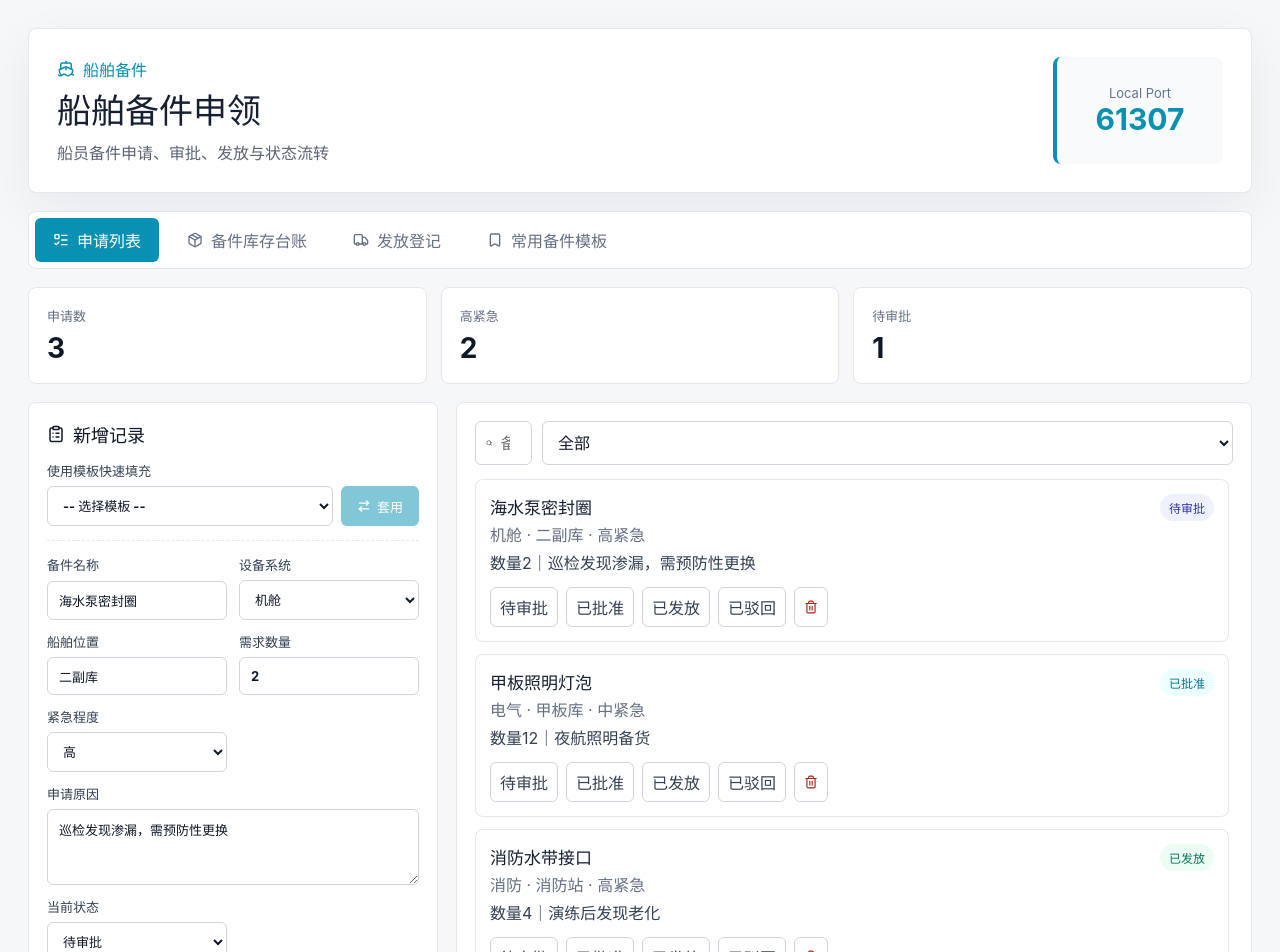
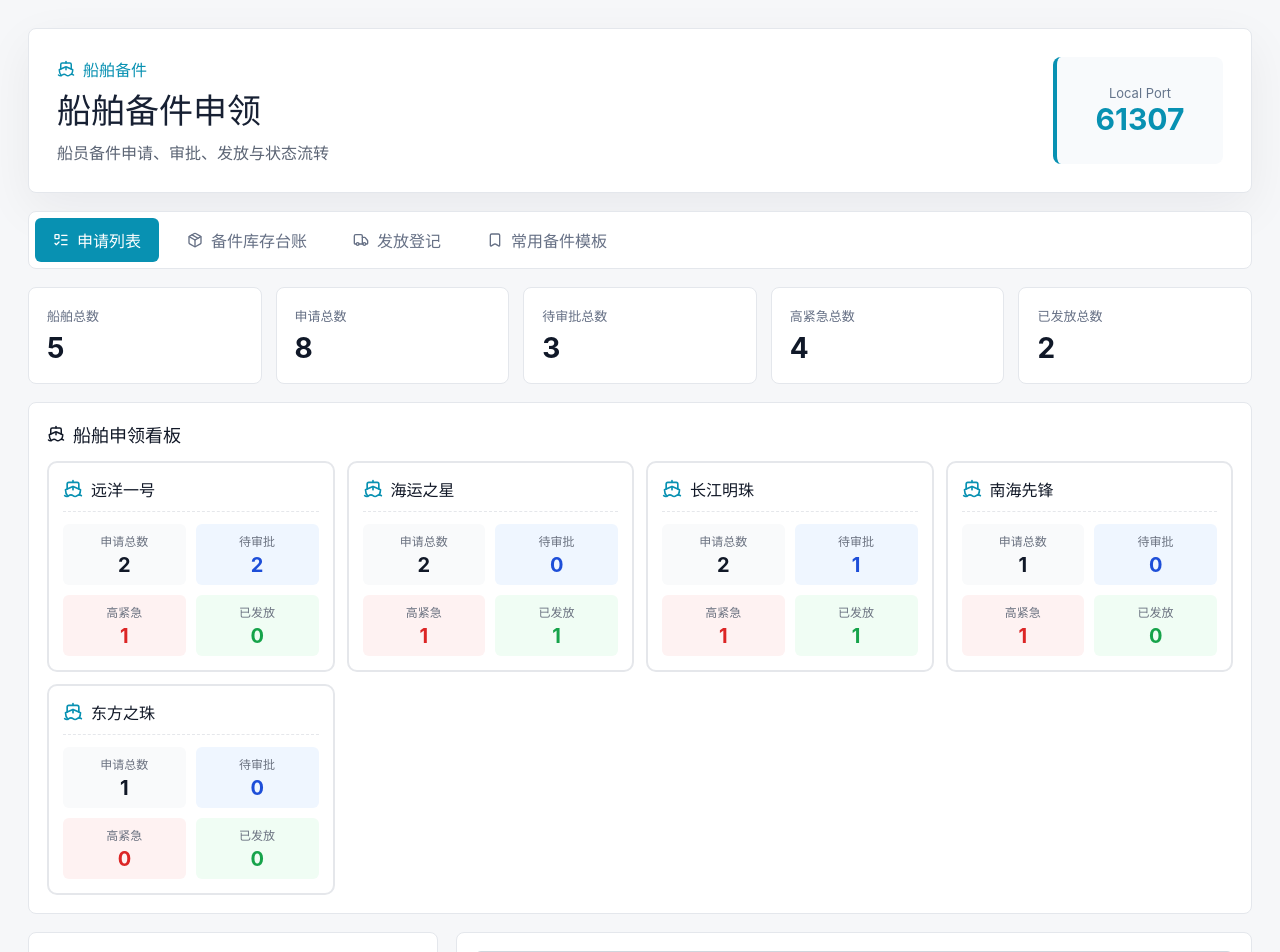
Before and after one commit to aliAjax/hxwl-61307-c7b5dac, a React (Vite) app: page / in a window 1280 px wide. Shown: the top 952 px of the page. Built offline with nearby package versions, Linux system fonts and the light colour scheme.

Commit message:
.3436396082391580:b255d8c798c2c450644b32a76fe39be4_6a2d4fc6792c020995148764.6a2d4fca792c020995148766.6a2d4fcad0960e121b080fe5:Trae CN.T(2026/6/13 20:40:42)

```diff
--- a/src/App.css
+++ b/src/App.css
@@ -57,7 +57,7 @@ h1 { font-size: 34px; line-height: 1.15; letter-spacing: 0; }
 
 .metrics {
   display: grid;
-  grid-template-columns: repeat(3, minmax(0, 1fr));
+  grid-template-columns: repeat(5, minmax(0, 1fr));
   gap: 14px;
   margin: 18px 0;
 }
@@ -533,6 +533,142 @@ textarea { min-height: 76px; resize: vertical; }
   line-height: 1.6;
 }
 
+.ship-dashboard {
+  margin-bottom: 18px;
+}
+
+.ship-grid {
+  display: grid;
+  grid-template-columns: repeat(auto-fill, minmax(240px, 1fr));
+  gap: 12px;
+}
+
+.ship-card {
+  border: 2px solid #e5e7eb;
+  border-radius: 10px;
+  padding: 14px;
+  background: #ffffff;
+  cursor: pointer;
+  transition: all 0.2s ease;
+}
+
+.ship-card:hover {
+  border-color: var(--accent);
+  box-shadow: 0 6px 20px rgba(15, 23, 42, 0.08);
+  transform: translateY(-2px);
+}
+
+.ship-card-active {
+  border-color: var(--accent);
+  background: linear-gradient(135deg, #f0f9ff 0%, #ffffff 100%);
+  box-shadow: 0 4px 16px rgba(8, 145, 178, 0.15);
+}
+
+.ship-card-head {
+  display: flex;
+  align-items: center;
+  gap: 8px;
+  margin-bottom: 12px;
+  padding-bottom: 10px;
+  border-bottom: 1px dashed #e5e7eb;
+  color: var(--accent);
+}
+
+.ship-card-head h3 {
+  font-size: 16px;
+  color: #111827;
+}
+
+.ship-stats {
+  display: grid;
+  grid-template-columns: 1fr 1fr;
+  gap: 10px;
+}
+
+.ship-stat {
+  padding: 8px 10px;
+  background: #f9fafb;
+  border-radius: 6px;
+  text-align: center;
+}
+
+.ship-stat span {
+  display: block;
+  font-size: 12px;
+  color: #6b7280;
+  font-weight: 600;
+}
+
+.ship-stat strong {
+  display: block;
+  font-size: 20px;
+  margin-top: 4px;
+  color: #111827;
+}
+
+.ship-stat-pending {
+  background: #eff6ff;
+}
+
+.ship-stat-pending strong {
+  color: #1d4ed8;
+}
+
+.ship-stat-urgent {
+  background: #fef2f2;
+}
+
+.ship-stat-urgent strong {
+  color: #dc2626;
+}
+
+.ship-stat-issued {
+  background: #f0fdf4;
+}
+
+.ship-stat-issued strong {
+  color: #16a34a;
+}
+
+.record-ship {
+  position: relative;
+}
+
+.record-ship-tag {
+  display: inline-flex;
+  align-items: center;
+  gap: 5px;
+  padding: 4px 10px;
+  background: linear-gradient(135deg, var(--accent) 0%, #0e7490 100%);
+  color: white;
+  border-radius: 6px;
+  font-size: 12px;
+  font-weight: 700;
+  margin-bottom: 10px;
+}
+
+.detail-ship-tag {
+  display: inline-flex;
+  align-items: center;
+  gap: 6px;
+  padding: 8px 14px;
+  background: linear-gradient(135deg, var(--accent) 0%, #0e7490 100%);
+  color: white;
+  border-radius: 8px;
+  font-size: 14px;
+  font-weight: 700;
+  margin-bottom: 6px;
+  width: fit-content;
+}
+
+.toolbar {
+  flex-wrap: wrap;
+}
+
+.toolbar select {
+  min-width: 110px;
+}
+
 @media (max-width: 980px) {
   .dist-info-grid { grid-template-columns: 1fr; }
   .shell { padding: 16px; }
--- a/src/App.jsx
+++ b/src/App.jsx
@@ -11,6 +11,13 @@ const appConfig = {
   "icon": "Ship",
   "storage": "hxwl-61307-ship-spares",
   "accent": "#0891b2",
+  "ships": [
+    "远洋一号",
+    "海运之星",
+    "长江明珠",
+    "南海先锋",
+    "东方之珠"
+  ],
   "statuses": [
     "待审批",
     "已批准",
@@ -19,6 +26,19 @@ const appConfig = {
   ],
   "primaryStatus": "待审批",
   "fields": [
+    {
+      "key": "ship",
+      "label": "所属船舶",
+      "type": "select",
+      "placeholder": "远洋一号",
+      "options": [
+        "远洋一号",
+        "海运之星",
+        "长江明珠",
+        "南海先锋",
+        "东方之珠"
+      ]
+    },
     {
       "key": "partName",
       "label": "备件名称",
@@ -74,6 +94,7 @@ const appConfig = {
   ],
   "seed": [
     {
+      "ship": "远洋一号",
       "partName": "海水泵密封圈",
       "system": "机舱",
       "location": "二副库",
@@ -83,6 +104,7 @@ const appConfig = {
       "status": "待审批"
     },
     {
+      "ship": "海运之星",
       "partName": "甲板照明灯泡",
       "system": "电气",
       "location": "甲板库",
@@ -92,6 +114,7 @@ const appConfig = {
       "status": "已批准"
     },
     {
+      "ship": "长江明珠",
       "partName": "消防水带接口",
       "system": "消防",
       "location": "消防站",
@@ -99,6 +122,56 @@ const appConfig = {
       "urgency": "高",
       "reason": "演练后发现老化",
       "status": "已发放"
+    },
+    {
+      "ship": "远洋一号",
+      "partName": "主机润滑油滤器",
+      "system": "机舱",
+      "location": "机舱油库",
+      "qty": "3",
+      "urgency": "中",
+      "reason": "常规保养更换",
+      "status": "待审批"
+    },
+    {
+      "ship": "南海先锋",
+      "partName": "GPS天线接头",
+      "system": "导航",
+      "location": "驾驶台",
+      "qty": "1",
+      "urgency": "高",
+      "reason": "信号不稳定，影响导航精度",
+      "status": "已批准"
+    },
+    {
+      "ship": "东方之珠",
+      "partName": "锚机液压油",
+      "system": "甲板",
+      "location": "首楼间",
+      "qty": "6",
+      "urgency": "低",
+      "reason": "库存补充",
+      "status": "已驳回"
+    },
+    {
+      "ship": "海运之星",
+      "partName": "应急发电机滤芯",
+      "system": "电气",
+      "location": "应急发电机室",
+      "qty": "2",
+      "urgency": "高",
+      "reason": "月度保养到期",
+      "status": "已发放"
+    },
+    {
+      "ship": "长江明珠",
+      "partName": "救生衣示位灯",
+      "system": "消防",
+      "location": "救生甲板",
+      "qty": "15",
+      "urgency": "中",
+      "reason": "部分电池过期",
+      "status": "待审批"
     }
   ],
   "metrics": [
@@ -118,9 +191,9 @@ const appConfig = {
   "filters": [
     {
       "key": "query",
-      "label": "备件/系统",
+      "label": "备件/系统/船舶",
       "type": "search",
-      "match": "`${item.partName}${item.system}${item.location}`.includes(filters.query)"
+      "match": "`${item.ship}${item.partName}${item.system}${item.location}`.includes(filters.query)"
     },
     {
       "key": "status",
@@ -129,11 +202,12 @@ const appConfig = {
     }
   ],
   "cardTitle": "item.partName",
-  "cardMeta": "`${item.system} · ${item.location} · ${item.urgency}紧急`",
-  "cardDetail": "`数量${item.qty}｜${item.reason}`",
+  "cardMeta": "`${item.ship} · ${item.system} · ${item.urgency}紧急`",
+  "cardDetail": "`${item.location} · 数量${item.qty}｜${item.reason}`",
   "history": true,
   "note": "每条申请都能查看简化的状态流转记录。",
   "defaultValues": {
+    "ship": "远洋一号",
     "partName": "海水泵密封圈",
     "system": "机舱",
     "location": "二副库",
@@ -203,6 +277,7 @@ const templateConfig = {
   accent: "#7c3aed",
   fields: [
     { key: "templateName", label: "模板名称", type: "input", placeholder: "例如：海水泵日常维护" },
+    { key: "ship", label: "默认船舶", type: "select", placeholder: "远洋一号", options: ["远洋一号", "海运之星", "长江明珠", "南海先锋", "东方之珠"] },
     { key: "partName", label: "备件名称", type: "input", placeholder: "海水泵密封圈" },
     { key: "system", label: "设备系统", type: "select", placeholder: "机舱", options: ["机舱", "甲板", "电气", "消防", "导航"] },
     { key: "location", label: "默认位置", type: "input", placeholder: "二副库" },
@@ -210,12 +285,13 @@ const templateConfig = {
     { key: "reason", label: "常用申请原因", type: "textarea", placeholder: "巡检发现渗漏，需预防性更换" }
   ],
   seed: [
-    { templateName: "海水泵日常维护", partName: "海水泵密封圈", system: "机舱", location: "二副库", qty: "2", reason: "巡检发现渗漏，需预防性更换" },
-    { templateName: "甲板照明维护", partName: "甲板照明灯泡", system: "电气", location: "甲板库", qty: "12", reason: "夜航照明备货，定期更换" },
-    { templateName: "消防设备检查", partName: "消防水带接口", system: "消防", location: "消防站", qty: "4", reason: "演练后发现老化，需更换" }
+    { templateName: "海水泵日常维护", ship: "远洋一号", partName: "海水泵密封圈", system: "机舱", location: "二副库", qty: "2", reason: "巡检发现渗漏，需预防性更换" },
+    { templateName: "甲板照明维护", ship: "海运之星", partName: "甲板照明灯泡", system: "电气", location: "甲板库", qty: "12", reason: "夜航照明备货，定期更换" },
+    { templateName: "消防设备检查", ship: "长江明珠", partName: "消防水带接口", system: "消防", location: "消防站", qty: "4", reason: "演练后发现老化，需更换" }
   ],
   defaultValues: {
     templateName: "",
+    ship: "远洋一号",
     partName: "",
     system: "机舱",
     location: "",
@@ -238,7 +314,11 @@ function loadRecords() {
   const raw = localStorage.getItem(appConfig.storage);
   if (raw) {
     try {
-      return JSON.parse(raw);
+      const parsed = JSON.parse(raw);
+      return parsed.map(item => ({
+        ...item,
+        ship: item.ship || appConfig.ships[0]
+      }));
     } catch {
       return withIds(appConfig.seed);
     }
@@ -262,7 +342,11 @@ function loadTemplates() {
   const raw = localStorage.getItem(templateConfig.storage);
   if (raw) {
     try {
-      return JSON.parse(raw);
+      const parsed = JSON.parse(raw);
+      return parsed.map(item => ({
+        ...item,
+        ship: item.ship || appConfig.ships[0]
+      }));
     } catch {
       return templateConfig.seed.map(item => ({ id: uid(), ...item }));
     }
@@ -295,7 +379,7 @@ function App() {
 
   const [records, setRecords] = useState(loadRecords);
   const [form, setForm] = useState(appConfig.defaultValues);
-  const [filters, setFilters] = useState({ query: '', status: '全部' });
+  const [filters, setFilters] = useState({ query: '', ship: '全部', system: '全部', urgency: '全部', status: '全部' });
   const [selected, setSelected] = useState(null);
 
   const [inventory, setInventory] = useState(loadInventory);
@@ -306,7 +390,13 @@ function App() {
   const [distRecords, setDistRecords] = useState(() => {
     const raw = localStorage.getItem(distConfig.storage);
     if (raw) {
-      try { return JSON.parse(raw); } catch { return []; }
+      try {
+        const parsed = JSON.parse(raw);
+        return parsed.map(item => ({
+          ...item,
+          ship: item.ship || appConfig.ships[0]
+        }));
+      } catch { return []; }
     }
     return [];
   });
@@ -418,6 +508,7 @@ function App() {
     if (template) {
       setForm({
         ...form,
+        ship: template.ship || form.ship,
         partName: template.partName,
         system: template.system,
         location: template.location,
@@ -441,6 +532,7 @@ function App() {
     const distRecord = {
       id: uid(),
       applicationId: distForm.applicationId,
+      ship: application.ship,
       partName: application.partName,
       system: application.system,
       location: application.location,
@@ -469,7 +561,10 @@ function App() {
 
   const filteredRecords = useMemo(() => {
     return records
-      .filter((item) => !filters.query || `${item.partName}${item.system}${item.location}`.includes(filters.query))
+      .filter((item) => !filters.query || `${item.ship}${item.partName}${item.system}${item.location}`.includes(filters.query))
+      .filter((item) => filters.ship === '全部' || item.ship === filters.ship)
+      .filter((item) => filters.system === '全部' || item.system === filters.system)
+      .filter((item) => filters.urgency === '全部' || item.urgency === filters.urgency)
       .filter((item) => filters.status === '全部' || item.status === filters.status)
       .sort((a, b) => {
         if (appConfig.sort === 'priority') {
@@ -489,10 +584,25 @@ function App() {
       .filter((item) => !invFilters.lowStockOnly || isLowStock(item));
   }, [inventory, invFilters]);
 
-  const metrics = [
-    { label: "申请数", value: records.length },
-    { label: "高紧急", value: records.filter((item) => item.urgency === '高').length },
-    { label: "待审批", value: records.filter((item) => item.status === '待审批').length },
+  const shipMetrics = useMemo(() => {
+    return appConfig.ships.map((ship) => {
+      const shipRecords = records.filter((item) => item.ship === ship);
+      return {
+        ship,
+        total: shipRecords.length,
+        pending: shipRecords.filter((item) => item.status === '待审批').length,
+        highUrgency: shipRecords.filter((item) => item.urgency === '高').length,
+        issued: shipRecords.filter((item) => item.status === '已发放').length,
+      };
+    });
+  }, [records]);
+
+  const overallMetrics = [
+    { label: "船舶总数", value: appConfig.ships.length },
+    { label: "申请总数", value: records.length },
+    { label: "待审批总数", value: records.filter((item) => item.status === '待审批').length },
+    { label: "高紧急总数", value: records.filter((item) => item.urgency === '高').length },
+    { label: "已发放总数", value: records.filter((item) => item.status === '已发放').length },
   ];
 
   const invMetrics = [
@@ -588,12 +698,51 @@ function App() {
       {activeTab === 'application' && (
         <>
           <section className="metrics">
-            {metrics.map((metric) => (
+            {overallMetrics.map((metric) => (
               <article className="metric" key={metric.label}>
                 <span>{metric.label}</span>
                 <strong>{metric.value}</strong>
               </article>
             ))}
+          </section>
+
+          <section className="panel ship-dashboard">
+            <div className="panel-title">
+              <Ship size={18} />
+              <h2>船舶申领看板</h2>
+            </div>
+            <div className="ship-grid">
+              {shipMetrics.map((sm) => (
+                <article
+                  className={'ship-card ' + (filters.ship === sm.ship ? 'ship-card-active' : '')}
+                  key={sm.ship}
+                  onClick={() => setFilters({ ...filters, ship: filters.ship === sm.ship ? '全部' : sm.ship })}
+                >
+                  <div className="ship-card-head">
+                    <Ship size={20} />
+                    <h3>{sm.ship}</h3>
+                  </div>
+                  <div className="ship-stats">
+                    <div className="ship-stat">
+                      <span>申请总数</span>
+                      <strong>{sm.total}</strong>
+                    </div>
+                    <div className="ship-stat ship-stat-pending">
+                      <span>待审批</span>
+                      <strong>{sm.pending}</strong>
+                    </div>
+                    <div className="ship-stat ship-stat-urgent">
+                      <span>高紧急</span>
+                      <strong>{sm.highUrgency}</strong>
+                    </div>
+                    <div className="ship-stat ship-stat-issued">
+                      <span>已发放</span>
+                      <strong>{sm.issued}</strong>
+                    </div>
+                  </div>
+                </article>
+              ))}
+            </div>
           </section>
 
           <section className="workspace">
@@ -661,17 +810,33 @@ function App() {
               <div className="toolbar">
                 <div className="search">
                   <Search size={16} />
-                  <input value={filters.query} onChange={(event) => setFilters({ ...filters, query: event.target.value })} placeholder={appConfig.filters[0]?.label || '搜索'} />
+                  <input value={filters.query} onChange={(event) => setFilters({ ...filters, query: event.target.value })} placeholder="搜索备件/系统/船舶/位置" />
                 </div>
+                <select value={filters.ship} onChange={(event) => setFilters({ ...filters, ship: event.target.value })}>
+                  <option value="全部">全部船舶</option>
+                  {appConfig.ships.map((ship) => <option key={ship}>{ship}</option>)}
+                </select>
+                <select value={filters.system} onChange={(event) => setFilters({ ...filters, system: event.target.value })}>
+                  <option value="全部">全部系统</option>
+                  {appConfig.fields.find(f => f.key === 'system')?.options.map((sys) => <option key={sys}>{sys}</option>)}
+                </select>
+                <select value={filters.urgency} onChange={(event) => setFilters({ ...filters, urgency: event.target.value })}>
+                  <option value="全部">全部紧急程度</option>
+                  {appConfig.fields.find(f => f.key === 'urgency')?.options.map((u) => <option key={u}>{u}</option>)}
+                </select>
                 <select value={filters.status} onChange={(event) => setFilters({ ...filters, status: event.target.value })}>
-                  <option>全部</option>
+                  <option value="全部">全部状态</option>
                   {appConfig.statuses.map((status) => <option key={status}>{status}</option>)}
                 </select>
               </div>
 
               <div className="records">
                 {filteredRecords.map((item) => (
-                  <article className={'record ' + (item.conflict || hasOverlap(item, records) ? 'conflict' : '')} key={item.id} onClick={() => setSelected(item)}>
+                  <article className={'record record-ship ' + (item.conflict || hasOverlap(item, records) ? 'conflict' : '')} key={item.id} onClick={() => setSelected(item)}>
+                    <div className="record-ship-tag">
+                      <Ship size={13} />
+                      <span>{item.ship}</span>
+                    </div>
                     <div className="record-head">
                       <div>
                         <h3>{item.partName}</h3>
@@ -716,6 +881,10 @@ function App() {
               </div>
               {selected ? (
                 <div className="detail">
+                  <div className="detail-ship-tag">
+                    <Ship size={16} />
+                    <span>{selected.ship}</span>
+                  </div>
                   <h3>{selected.partName}</h3>
                   <p>{`${selected.system} · ${selected.location} · ${selected.urgency}紧急`}</p>
                   <p>{`数量${selected.qty}｜${selected.reason}`}</p>
```
